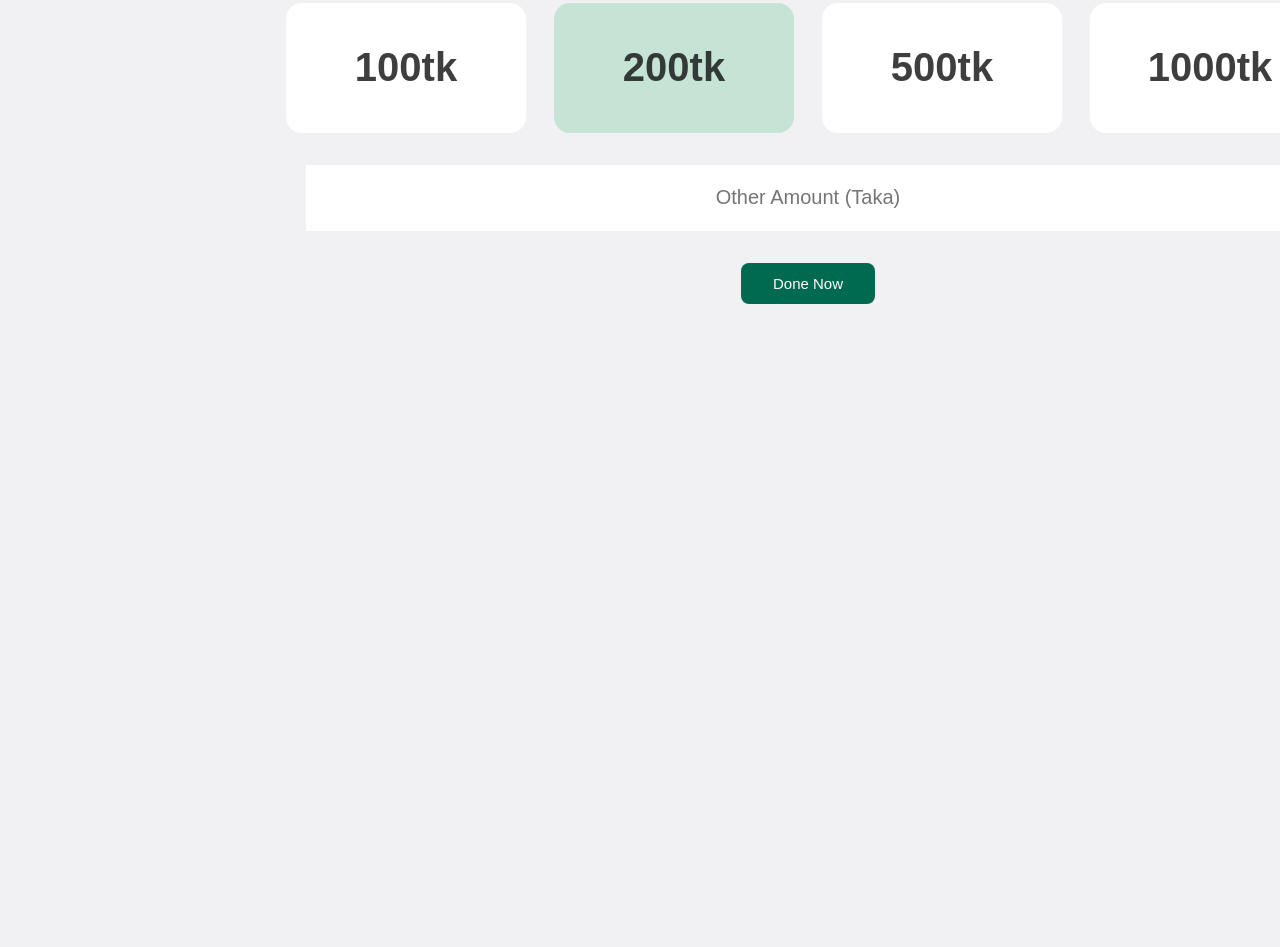
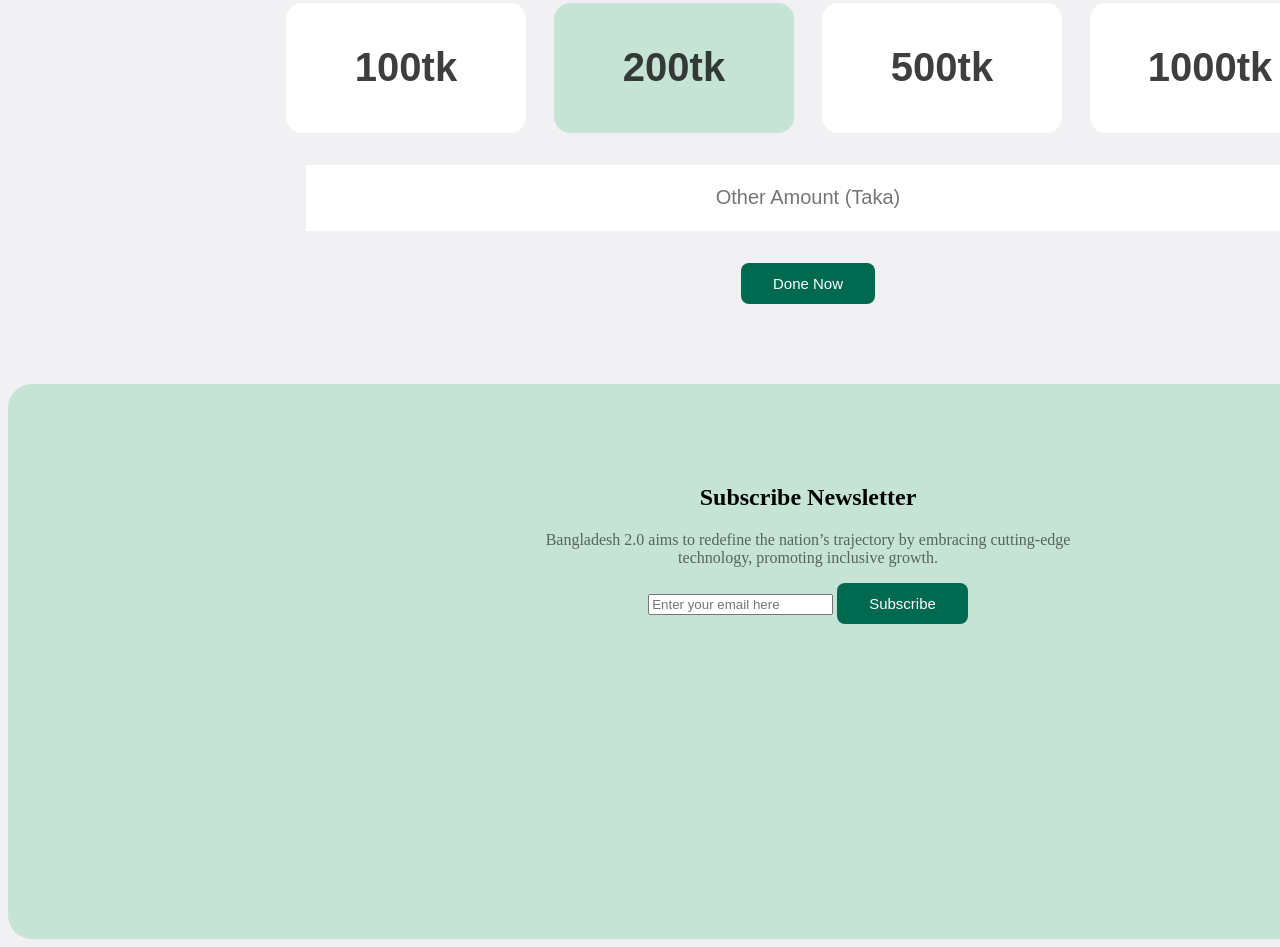
Before and after one commit to nipaayasha05/assignment01, a plain HTML site: page index.html in a window 1280 px wide. Shown: the part 3141-4088 px from the top of the page. Before the commit the page ends 3453 px from the top, so only its background shows below. Drawn offline with Linux system fonts and the light colour scheme.

Commit message:
added document

```diff
--- a/index.html
+++ b/index.html
@@ -147,6 +147,15 @@
             <button class="btn">Done Now</button>
 
         </section>
+        <section class="subscribe">
+            <h2>Subscribe Newsletter</h2>
+           <p class="adviser-description">Bangladesh 2.0 aims to redefine the nation’s trajectory by embracing cutting-edge <br> technology, promoting inclusive growth.</p>
+           <input type="email" name="" id="" placeholder="Enter your email here
+
+            ">
+           <button class="btn">Subscribe</button>
+
+        </section>
 
     </main>
     <footer>
--- a/styles/style.css
+++ b/styles/style.css
@@ -201,6 +201,7 @@ margin-bottom: 46px;
     width: 1600px;
     margin: 0 auto;
     text-align: center;
+    margin-bottom: 80px;
 
 }
 .donate-box{
@@ -275,3 +276,12 @@ margin-bottom: 46px;
     text-align: center;
     margin-bottom: 32px;
 }
+.subscribe{
+    width: 1100px;
+    height: 395px;
+    margin: 0 auto;
+    text-align: center;
+    background-color: rgba(198, 228, 214, 1);
+    border-radius: 24px;
+    padding: 80px 250px;
+}
```
